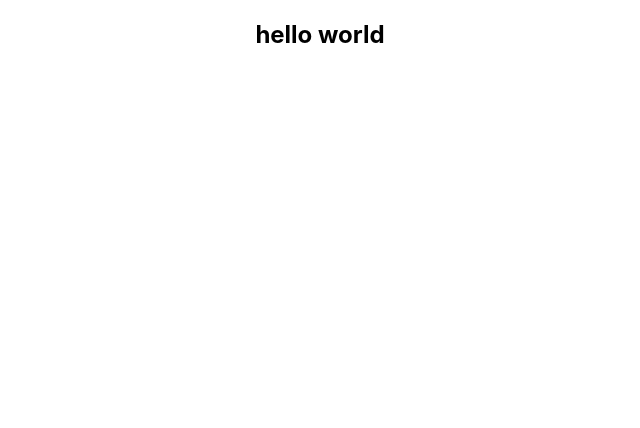
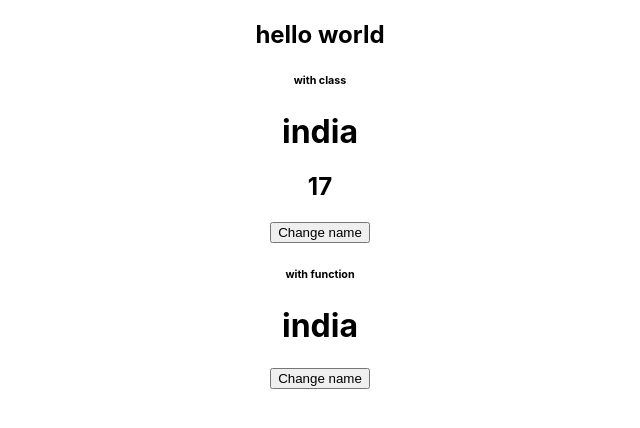
Before and after one commit to rajnarola17/pr1, a React (Create React App) app: page / in a window 1280 px wide. Shown: the top 428 px of the page, without its empty margins (320-960 px from the left). Built offline with nearby package versions, Linux system fonts and the light colour scheme.

Commit message:
03/06/2022

```diff
--- a/src/App.js
+++ b/src/App.js
@@ -3,6 +3,8 @@ import './App.css';
 import Demo from './componet/Demo';
 import Data from './Data';
 import Data2 from './Data2';
+import Country from './container/Country';
+import CountryFun from './container/CountryFun';
 
 function App() {
   return (
@@ -10,7 +12,9 @@ function App() {
      {/* <Data /> */}
      <Data2 />
       <Demo />
-    </div>
+      <Country name="raj" id="17"/>
+      <CountryFun name="mansi" id="11"/>
+     </div>
   );
 }
 
--- /dev/null
+++ b/src/container/Country.js
@@ -0,0 +1,27 @@
+import React, { Component } from 'react';
+
+class country extends Component {
+    constructor(props) {
+        super(props);
+        this.state={
+            countryname:'india'
+        }
+    }
+    changeCountry=()=>{
+        this.setState({
+            countryname:'thailand'
+        });
+    }
+    render() {
+        return (
+            <div>
+                <h6>with class</h6>
+                <h1>{this.state.countryname}</h1>
+                <h2>{this.props.id}</h2>
+                <button onClick={()=>this.changeCountry()}> Change name</button>
+            </div>
+        );
+    }
+}
+
+export default country;
--- /dev/null
+++ b/src/container/CountryFun.js
@@ -0,0 +1,17 @@
+import React, { useState } from 'react';
+
+function CountryFun(props) {
+    const [countryname,setchangeCountry]=useState('india');
+    const changename=()=>{
+        setchangeCountry('us');
+    }
+    return (
+        <div>
+            <h6>with function</h6>
+            <h1>{countryname}</h1>
+            <button onClick={()=>changename()}> Change name</button>
+        </div>
+    );
+}
+
+export default CountryFun;
```
